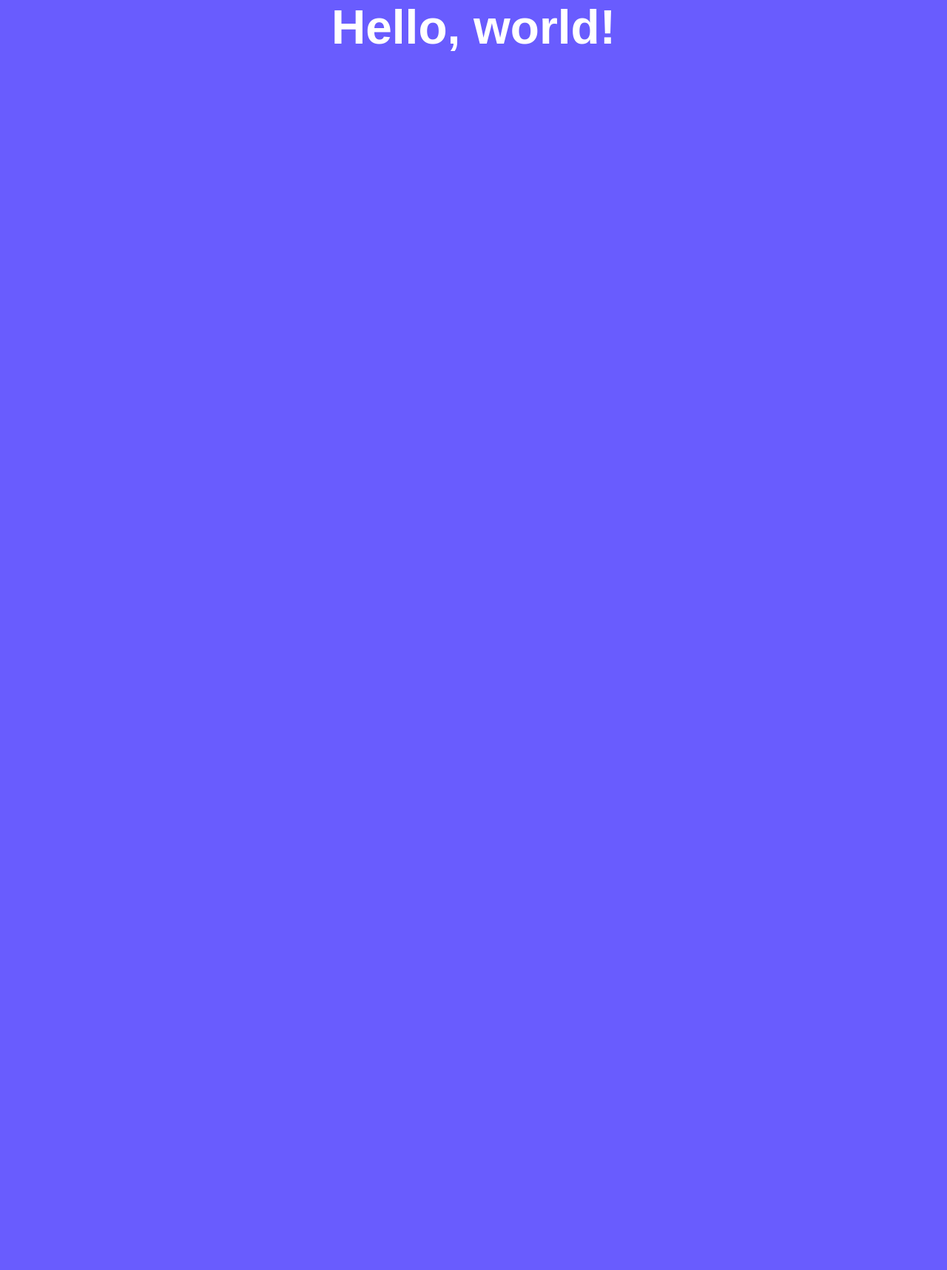
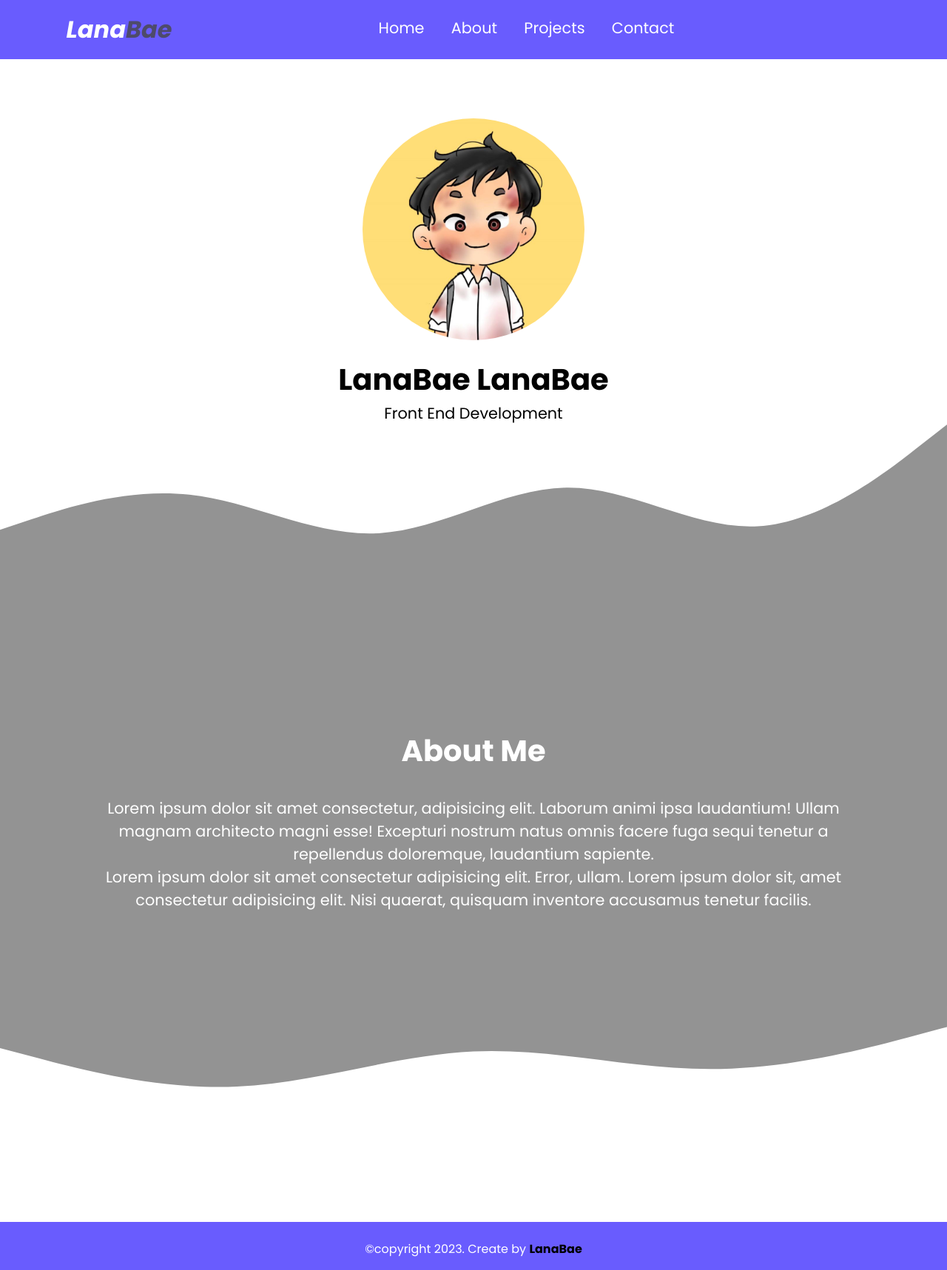
Before and after one commit to maulanaaizm/maulanaaizm.github.io, a plain HTML site: page index.html in a window 1280 px wide. Shown: the whole page at 74% size. Before the commit the page ends 800 px from the top, so only its background shows below. Drawn offline with nearby package versions, Linux system fonts and the light colour scheme.

Commit message:
membuat navbar dan about section

```diff
--- a/index.html
+++ b/index.html
@@ -4,11 +4,80 @@
     <meta charset="utf-8" />
     <meta name="viewport" content="width=device-width, initial-scale=1" />
     <title>Latihan</title>
+    <link rel="icon" href="logo.png" />
+
+    <!-- Fonts -->
+    <link rel="preconnect" href="https://fonts.googleapis.com" />
+    <link rel="preconnect" href="https://fonts.gstatic.com" crossorigin />
+    <link href="https://fonts.googleapis.com/css2?family=Poppins:ital,wght@0,100;0,300;0,400;0,700;1,700&display=swap" rel="stylesheet" />
+
+    <!-- feather Icons -->
+    <script src="https://unpkg.com/feather-icons"></script>
+
+    <!-- My CSS -->
     <link rel="stylesheet" href="style.css" />
   </head>
   <body>
-    <section class="container">
-      <h1>Hello, world!</h1>
+    <nav class="navbar">
+      <a href="#" class="navbar-logo">Lana<span>Bae</span></a>
+
+      <div class="navbar-nav">
+        <a href="#home">Home</a>
+        <a href="#about">About</a>
+        <a href="#projects">Projects</a>
+        <a href="#contact">Contact</a>
+      </div>
+
+      <div class="navbar-extra">
+        <a href="#" id="hamburger-menu"><i data-feather="menu"></i></a>
+      </div>
+    </nav>
+
+    <section class="home" id="home">
+      <div class="container">
+        <div class="gambar">
+          <img src="img/maulana.jpg" alt="ini gambar" />
+        </div>
+        <div class="header">
+          <h1>LanaBae LanaBae</h1>
+          <p>Front End Development</p>
+        </div>
+      </div>
     </section>
+
+    <svg xmlns="http://www.w3.org/2000/svg" viewBox="0 0 1440 320">
+      <path
+        fill="#939393"
+        fill-opacity="1"
+        d="M0,160L48,144C96,128,192,96,288,106.7C384,117,480,171,576,165.3C672,160,768,96,864,96C960,96,1056,160,1152,154.7C1248,149,1344,75,1392,37.3L1440,0L1440,320L1392,320C1344,320,1248,320,1152,320C1056,320,960,320,864,320C768,320,672,320,576,320C480,320,384,320,288,320C192,320,96,320,48,320L0,320Z"
+      ></path>
+    </svg>
+
+    <!-- ABOUT -->
+    <section class="about" id="about">
+      <h2>About Me</h2>
+      <p>Lorem ipsum dolor sit amet consectetur, adipisicing elit. Laborum animi ipsa laudantium! Ullam magnam architecto magni esse! Excepturi nostrum natus omnis facere fuga sequi tenetur a repellendus doloremque, laudantium sapiente.</p>
+      <p>Lorem ipsum dolor sit amet consectetur adipisicing elit. Error, ullam. Lorem ipsum dolor sit, amet consectetur adipisicing elit. Nisi quaerat, quisquam inventore accusamus tenetur facilis.</p>
+    </section>
+
+    <svg xmlns="http://www.w3.org/2000/svg" viewBox="0 0 1440 320">
+      <path
+        fill="#939393"
+        fill-opacity="1"
+        d="M0,64L60,80C120,96,240,128,360,122.7C480,117,600,75,720,69.3C840,64,960,96,1080,96C1200,96,1320,64,1380,48L1440,32L1440,0L1380,0C1320,0,1200,0,1080,0C960,0,840,0,720,0C600,0,480,0,360,0C240,0,120,0,60,0L0,0Z"
+      ></path>
+    </svg>
+
+    <footer>
+      <section>
+        <p>&copy;copyright 2023. Create by <a href="#">LanaBae</a></p>
+      </section>
+    </footer>
+    <!-- Feather Icons -->
+    <script>
+      feather.replace();
+    </script>
+
+    <script src="script.js"></script>
   </body>
 </html>
--- /dev/null
+++ b/script.js
@@ -0,0 +1,16 @@
+// Toggle class active hamburger menu
+const navbarNav = document.querySelector(".navbar-nav");
+// ketika hamburger menu di klik
+document.querySelector("#hamburger-menu").onclick = (e) => {
+  navbarNav.classList.toggle("active");
+  e.preventDefault();
+};
+
+//
+const hm = document.querySelector("#hamburger-menu");
+
+document.addEventListener("click", function (e) {
+  if (!hm.contains(e.target) && !navbarNav.contains(e.target)) {
+    navbarNav.classList.remove("active");
+  }
+});
--- a/style.css
+++ b/style.css
@@ -1,20 +1,219 @@
+:root {
+  --primary-color: #695cfe;
+  --text-color: #fff;
+}
+html {
+  scroll-behavior: smooth;
+}
+
 * {
   margin: 0;
   padding: 0;
+  box-sizing: border-box;
+  outline: none;
+  border: none;
+  text-decoration: none;
 }
 
 body {
-  min-height: 100vh;
-  background-color: #695cfe;
+  font-family: "Poppins", sans-serif;
+  color: #000;
 }
 
-.container {
-  margin: auto;
-  text-align: center;
+.navbar {
+  display: flex;
+  justify-content: space-between;
+  align-items: center;
+  padding: 1rem 7%;
+  background-color: var(--primary-color);
+  position: fixed;
+  top: 0;
+  left: 0;
+  right: 0;
+  z-index: 99;
 }
 
-.container h1 {
+.navbar .navbar-logo {
+  font-size: 2rem;
+  font-weight: 700;
+  color: var(--text-color);
+  font-style: italic;
+  display: flex;
+}
+
+.navbar .navbar-logo span {
+  color: #4e4b6b;
+}
+
+.navbar .navbar-nav a {
+  color: var(--text-color);
+  display: inline-block;
+  font-size: 1.3rem;
+  margin: 0 1rem;
+}
+
+.navbar .navbar-nav a:hover {
+  color: #4e4b6b;
+}
+
+.navbar .navbar-nav a::after {
+  content: "";
+  display: block;
+  padding-top: 0.2rem;
+  border-bottom: 0.1rem solid #4e4b6b;
+  transform: scaleX(0);
+  transition: 0.2s linear;
+}
+
+.navbar .navbar-nav a:hover::after {
+  transform: scaleX(0.5);
+}
+
+.navbar .navbar-extra a {
+  color: var(--text-color);
+  margin: 0 0.5rem;
+}
+
+.navbar .navbar-extra a:hover {
+  color: #4e4b6b;
+}
+
+#hamburger-menu {
+  display: none;
+}
+
+/* hero */
+.home {
+  display: flex;
+  text-align: center;
+  align-items: center;
+  position: relative;
+}
+
+.home .container {
+  padding-top: 10rem;
+  margin: auto;
+}
+
+.container img {
+  height: 300px;
+  width: 300px;
+  border-radius: 50%;
+}
+
+.container .header {
+  padding-top: 1rem;
+}
+
+.container .header h1 {
+  font-size: 2.5rem;
+}
+
+.container .header p {
+  font-size: 1.3rem;
+  font-weight: 400;
+}
+
+/* About */
+.about {
+  margin-top: -8px;
+  padding: 8rem;
+  text-align: center;
+  background-color: #939393;
+}
+
+.about h2 {
+  font-size: 2.5rem;
   color: #fff;
-  font-family: sans-serif;
-  font-size: 4rem;
+  margin-bottom: 2rem;
 }
+
+.about p {
+  color: #fff;
+  font-size: 1.3rem;
+  font-weight: 400;
+}
+
+footer {
+  padding-top: 1.5rem;
+  padding-bottom: 1rem;
+  width: 100%;
+  display: flex;
+  justify-content: center;
+  align-items: center;
+  background-color: var(--primary-color);
+}
+
+footer p {
+  color: #fff;
+  font-size: 1rem;
+}
+
+footer a {
+  color: #000;
+  font-weight: bold;
+}
+
+footer a:hover {
+  color: #fff;
+  text-decoration: underline;
+}
+
+/*  */
+@media (max-width: 768px) {
+  html {
+    font-size: 65%;
+  }
+  #hamburger-menu {
+    display: inline-block;
+  }
+  .navbar .navbar-nav {
+    position: absolute;
+    top: 100%;
+    right: -100%;
+    background-color: var(--primary-color);
+    width: 40%;
+    height: 100vh;
+    transition: 0.3s;
+  }
+
+  .navbar .navbar-nav.active {
+    right: 0;
+  }
+
+  .navbar .navbar-nav a {
+    color: var(--text-color);
+    display: block;
+    margin: 1.5rem;
+    padding: 0.5rem;
+    font-size: 1.5rem;
+  }
+
+  .navbar .navbar-nav a::after {
+    transform-origin: 0 0;
+  }
+
+  .navbar .navbar-nav a:hover::after {
+    transform: scaleX(0.2);
+  }
+
+  .container img {
+    width: 200px;
+    height: 200px;
+  }
+}
+
+@media (max-width: 450px) {
+  html {
+    font-size: 50%;
+  }
+
+  .container img {
+    width: 180px;
+    height: 180px;
+  }
+
+  .hero .container {
+    padding-top: 15rem;
+  }
+}
```
Also changed, not shown: logo.png (added).
